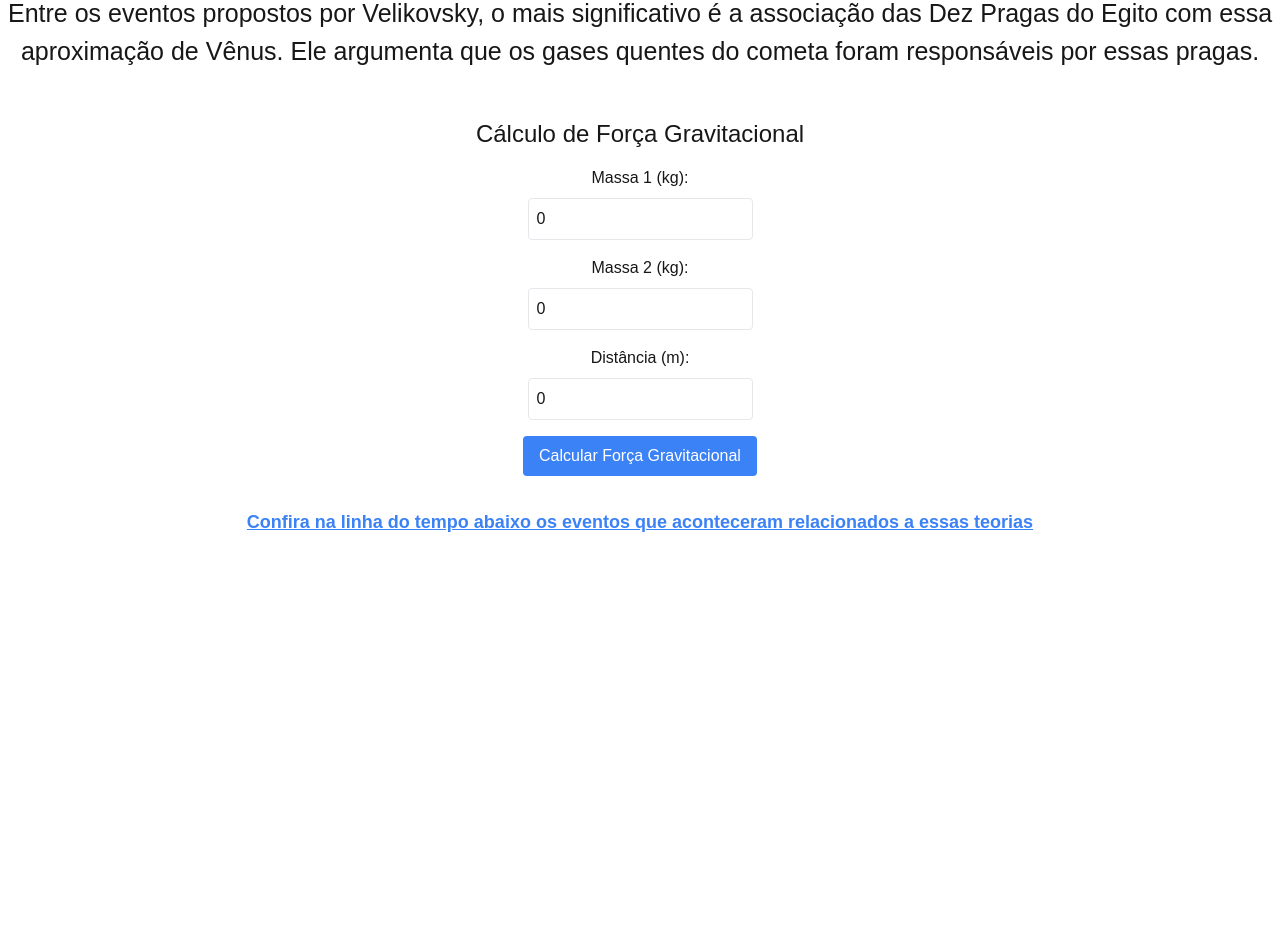
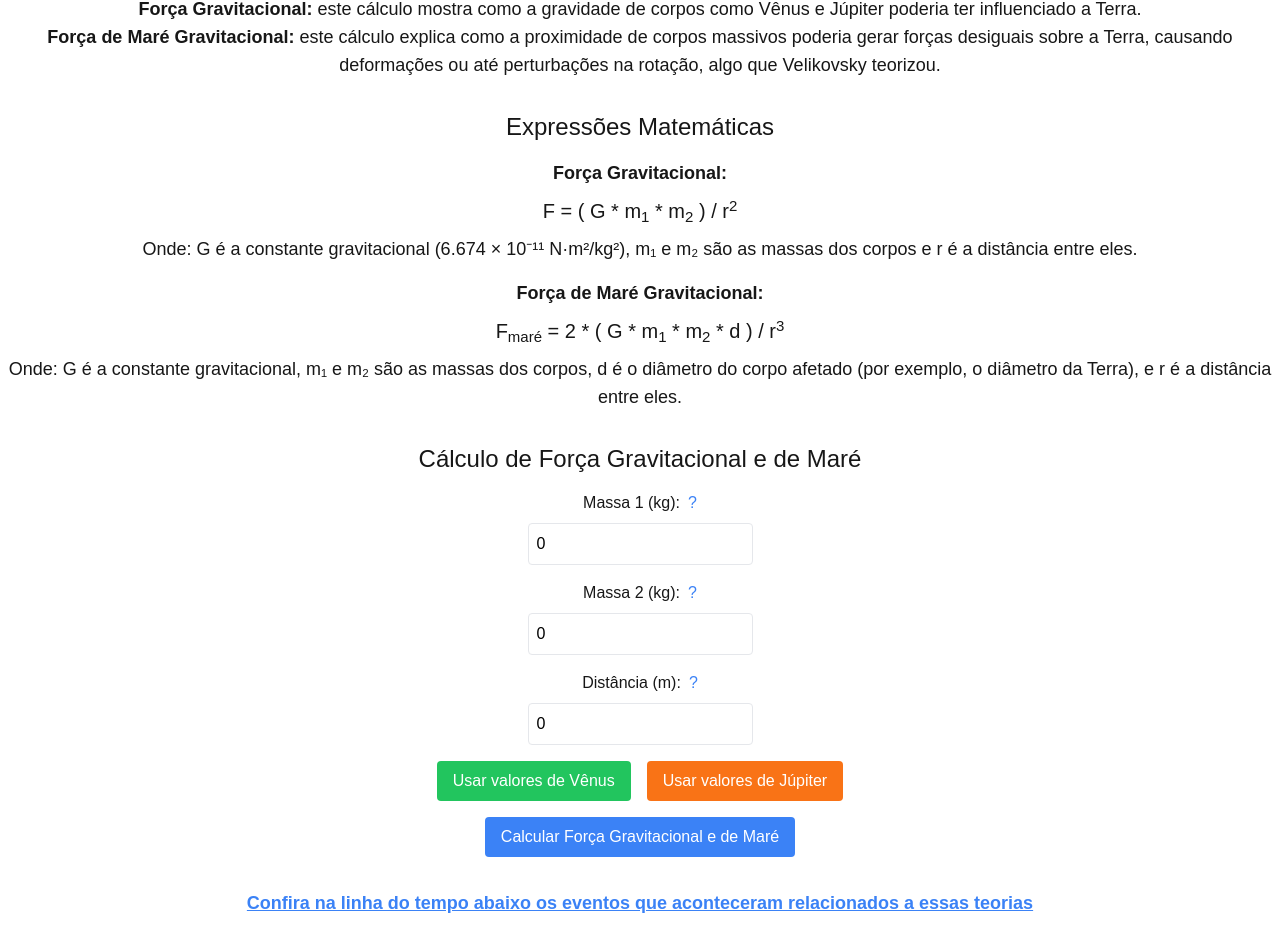
Before and after one commit to ArthurBispo00/CP2--Worlds-in-a-Collision, a Next.js app in the folder my-app/: page /Calculos in a window 1280 px wide. Shown: the part 1311-2262 px from the top of the page. Before the commit the page ends 1911 px from the top, so only its background shows below. Built offline with nearby package versions, Linux system fonts and the light colour scheme.

Commit message:
Adicionado mais elementos a pagina calculos que relaciona o que Velikovsky teorizou e o que existe de ciencia na relação de corpos e um link para pagina da linha do tempo

```diff
--- a/my-app/src/app/Calculos/page.tsx
+++ b/my-app/src/app/Calculos/page.tsx
@@ -11,6 +11,14 @@ export default function CatastrofesPage() {
   const [massa2, setMassa2] = useState(0);
   const [distancia, setDistancia] = useState(0);
   const [forcaGravitacional, setForcaGravitacional] = useState<number | null>(null);
+  const [forcaMare, setForcaMare] = useState<number | null>(null); // Novo cálculo da força de maré
+  const [planetaInfo, setPlanetaInfo] = useState<string | null>(null); // Estado para mostrar o nome do planeta escolhido
+  const [velikovskyFrase, setVelikovskyFrase] = useState<string | null>(null); // Estado para frase final relacionada a Velikovsky
+
+  // Estados para o controle de visibilidade das mensagens de ajuda
+  const [showHelpMassa1, setShowHelpMassa1] = useState(false); // Inicializa estado de ajuda para Massa 1
+  const [showHelpMassa2, setShowHelpMassa2] = useState(false); // Inicializa estado de ajuda para Massa 2
+  const [showHelpDistancia, setShowHelpDistancia] = useState(false); // Inicializa estado de ajuda para Distância
 
   // Constante gravitacional
   const G = 6.674 * Math.pow(10, -11);
@@ -20,8 +28,36 @@ export default function CatastrofesPage() {
     if (massa1 && massa2 && distancia) {
       const forca = (G * massa1 * massa2) / Math.pow(distancia, 2);
       setForcaGravitacional(forca);
+
+      // Cálculo da força de maré gravitacional
+      const forcaMar = (2 * G * massa1 * massa2 * 12_742_000) / Math.pow(distancia, 3); // 12.742.000 m = diâmetro da Terra
+      setForcaMare(forcaMar);
+
+      if (planetaInfo === "Valores baseados no estudo de Vênus.") {
+        setVelikovskyFrase("Velikovsky sugeriu que a proximidade de Vênus com a Terra causou perturbações gravíticas, levando às catástrofes mencionadas em seu livro.");
+      } else if (planetaInfo === "Valores baseados no estudo de Júpiter.") {
+        setVelikovskyFrase("Segundo Velikovsky, Júpiter ejetou Vênus como um cometa, desencadeando um impacto gravitacional que influenciou eventos cataclísmicos na Terra.");
+      } else {
+        setVelikovskyFrase(null);
+      }
     } else {
       setForcaGravitacional(null);
+      setForcaMare(null);
+    }
+  };
+
+  // Função para preencher os dados de planetas
+  const preencherValoresPlaneta = (planeta: string) => {
+    if (planeta === "Vênus") {
+      setMassa1(4.867 * Math.pow(10, 24)); // Massa de Vênus em kg
+      setMassa2(5.972 * Math.pow(10, 24)); // Massa da Terra em kg (comparando Vênus e Terra)
+      setDistancia(4.1 * Math.pow(10, 10)); // Distância média entre Vênus e Terra em metros
+      setPlanetaInfo("Valores baseados no estudo de Vênus.");
+    } else if (planeta === "Júpiter") {
+      setMassa1(1.898 * Math.pow(10, 27)); // Massa de Júpiter em kg
+      setMassa2(5.972 * Math.pow(10, 24)); // Massa da Terra em kg (comparando Júpiter e Terra)
+      setDistancia(6.29 * Math.pow(10, 11)); // Distância média entre Júpiter e Terra em metros
+      setPlanetaInfo("Valores baseados no estudo de Júpiter.");
     }
   };
 
@@ -31,55 +67,160 @@ export default function CatastrofesPage() {
         <h1 className="mb-4" style={{ fontSize: '50px', fontWeight: 'bold' }}>
           Teoria de Velikovsky: Vênus e as Pragas do Egito
         </h1>
-        <section id="imagem-descricao">
+        <section id="introducao">
           <p className="mb-4" style={{ fontSize: '25px' }}>
-            Segundo Immanuel Velikovsky, no livro <i>Worlds in Collision</i>, Vênus teria sido originalmente um cometa ejetado de Júpiter, que passou perto de vários corpos celestes do Sistema Solar.
+            Nesta página, estamos explorando dois cálculos principais que podem nos ajudar a entender
+            como eventos catastróficos propostos por Velikovsky poderiam ter ocorrido:
           </p>
-          <p className="mb-4" style={{ fontSize: '25px' }}>
-            Entre os eventos propostos por Velikovsky, o mais significativo é a associação das Dez Pragas do Egito com essa aproximação de Vênus. Ele argumenta que os gases quentes do cometa foram responsáveis por essas pragas.
-          </p>
+          <ul className="text-lg">
+            <li><strong>Força Gravitacional:</strong> este cálculo mostra como a gravidade de corpos como Vênus e Júpiter poderia ter influenciado a Terra.</li>
+            <li><strong>Força de Maré Gravitacional:</strong> este cálculo explica como a proximidade de corpos massivos poderia gerar forças desiguais sobre a Terra, causando deformações ou até perturbações na rotação, algo que Velikovsky teorizou.</li>
+          </ul>
         </section>
       </article>
 
+      {/* Exibindo as expressões matemáticas para os dois cálculos */}
       <section className="mt-8">
-        <h2 className="text-2xl mb-4">Cálculo de Força Gravitacional</h2>
+        <h2 className="text-2xl mb-4">Expressões Matemáticas</h2>
+        <div className="text-lg">
+          <p><strong>Força Gravitacional:</strong></p>
+          <div style={{ fontSize: "20px", margin: "10px 0" }}>
+            <span>F = </span>
+            <span>
+              ( G * m<sub>1</sub> * m<sub>2</sub> ) / r<sup>2</sup>
+            </span>
+          </div>
+          <p className="mb-4">Onde: G é a constante gravitacional (6.674 × 10⁻¹¹ N·m²/kg²), m₁ e m₂ são as massas dos corpos e r é a distância entre eles.</p>
+
+          <p><strong>Força de Maré Gravitacional:</strong></p>
+          <div style={{ fontSize: "20px", margin: "10px 0" }}>
+            <span>F<sub>maré</sub> = </span>
+            <span>
+              2 * ( G * m<sub>1</sub> * m<sub>2</sub> * d ) / r<sup>3</sup>
+            </span>
+          </div>
+          <p>Onde: G é a constante gravitacional, m₁ e m₂ são as massas dos corpos, d é o diâmetro do corpo afetado (por exemplo, o diâmetro da Terra), e r é a distância entre eles.</p>
+        </div>
+      </section>
+
+      <section className="mt-8">
+        <h2 className="text-2xl mb-4">Cálculo de Força Gravitacional e de Maré</h2>
+
         <div className="mb-4">
-          <label className="block mb-2">Massa 1 (kg):</label>
+          <label className="block mb-2">Massa 1 (kg):
+            <button
+              className="ml-2 text-blue-500"
+              onClick={() => setShowHelpMassa1(!showHelpMassa1)}
+              aria-label="Ajuda sobre Massa 1"
+            >
+              ?
+            </button>
+          </label>
+          {showHelpMassa1 && (
+            <p className="text-sm text-gray-500 mb-2">
+              Massa é a quantidade de matéria de um objeto. Quanto maior a massa, maior a força gravitacional que ele exerce Ex: 5.972e+24 é a massa da Terra.
+            </p>
+          )}
           <input
             type="number"
             value={massa1}
             onChange={(e) => setMassa1(parseFloat(e.target.value))}
-            className="border rounded p-2"
+            className="border rounded p-2 text-black" // Texto preto
+            style={{ color: "black" }}
           />
         </div>
+
         <div className="mb-4">
-          <label className="block mb-2">Massa 2 (kg):</label>
+          <label className="block mb-2">Massa 2 (kg):
+            <button
+              className="ml-2 text-blue-500"
+              onClick={() => setShowHelpMassa2(!showHelpMassa2)}
+              aria-label="Ajuda sobre Massa 2"
+            >
+              ?
+            </button>
+          </label>
+          {showHelpMassa2 && (
+            <p className="text-sm text-gray-500 mb-2">
+              A segunda massa é outro objeto que interage gravitacionalmente com o primeiro. Pode ser um planeta, uma lua ou qualquer objeto Ex: 7.348e+22 é a massa da Lua.
+            </p>
+          )}
           <input
             type="number"
             value={massa2}
             onChange={(e) => setMassa2(parseFloat(e.target.value))}
-            className="border rounded p-2"
+            className="border rounded p-2 text-black" // Texto preto
+            style={{ color: "black" }}
           />
         </div>
+
         <div className="mb-4">
-          <label className="block mb-2">Distância (m):</label>
+          <label className="block mb-2">Distância (m):
+            <button
+              className="ml-2 text-blue-500"
+              onClick={() => setShowHelpDistancia(!showHelpDistancia)}
+              aria-label="Ajuda sobre Distância"
+            >
+              ?
+            </button>
+          </label>
+          {showHelpDistancia && (
+            <p className="text-sm text-gray-500 mb-2">
+              A distância é o espaço entre os dois objetos. Quanto maior a distância, menor a força gravitacional entre eles Ex: 384400000 é a distância em metros dos dois corpos.
+            </p>
+          )}
           <input
             type="number"
             value={distancia}
             onChange={(e) => setDistancia(parseFloat(e.target.value))}
-            className="border rounded p-2"
+            className="border rounded p-2 text-black" // Texto preto
+            style={{ color: "black" }}
           />
         </div>
-        <button
-          onClick={calcularForcaGravitacional}
-          className="bg-blue-500 text-white py-2 px-4 rounded"
-        >
-          Calcular Força Gravitacional
-        </button>
+
+        <div className="flex flex-col items-center space-y-4"> {/* Alinhar os botões corretamente */}
+          <div className="flex space-x-4"> {/* Agrupar os botões Vênus e Júpiter */}
+            <button
+              onClick={() => preencherValoresPlaneta("Vênus")}
+              className="bg-green-500 text-white py-2 px-4 rounded"
+            >
+              Usar valores de Vênus
+            </button>
+            <button
+              onClick={() => preencherValoresPlaneta("Júpiter")}
+              className="bg-orange-500 text-white py-2 px-4 rounded"
+            >
+              Usar valores de Júpiter
+            </button>
+          </div>
+
+          <button
+            onClick={calcularForcaGravitacional}
+            className="bg-blue-500 text-white py-2 px-4 rounded"
+          >
+            Calcular Força Gravitacional e de Maré
+          </button>
+        </div>
+
+        {planetaInfo && (
+          <p className="mt-4 text-sm text-gray-700">{planetaInfo}</p>
+        )}
 
         {forcaGravitacional !== null && (
           <div className="mt-4">
             <p className="text-lg">Força Gravitacional: {forcaGravitacional.toExponential(2)} N</p>
+          </div>
+        )}
+
+        {forcaMare !== null && (
+          <div className="mt-4">
+            <p className="text-lg">Força de Maré: {forcaMare.toExponential(2)} N</p>
+          </div>
+        )}
+
+        {velikovskyFrase && (
+          <div className="mt-4">
+            <p className="text-lg text-white">{velikovskyFrase}</p> {/* Mensagem final em branco */}
           </div>
         )}
       </section>
--- a/my-app/src/app/Linhadotempo/page.tsx
+++ b/my-app/src/app/Linhadotempo/page.tsx
@@ -1,6 +1,7 @@
 "use client";
 
 import { useEffect, useState } from "react";
+import { useRouter } from 'next/navigation'; // Hook useRouter para redirecionamento
 
 interface TimelineEvent {
   imageUrl: string;
@@ -11,6 +12,7 @@ interface TimelineEvent {
 
 export default function Home() {
   const [timelineEvents, setTimelineEvents] = useState<TimelineEvent[]>([]);
+  const router = useRouter(); // Inicializa o hook useRouter
 
   useEffect(() => {
     // Linha do Tempo
@@ -81,6 +83,14 @@ export default function Home() {
           </div>
         </div>
       </section>
+
+      <button
+        className="mt-8 text-lg font-bold text-blue-500 underline"
+        onClick={() => router.push('/Catastrofes')} // Redireciona para o componente da página Catastrofes
+        aria-label="Confira os eventos na linha do tempo"
+      >
+        Confira agora como esses fatos se relaciona com o livro sagrado a Biblia.
+      </button>
     </main>
   );
 }
```
